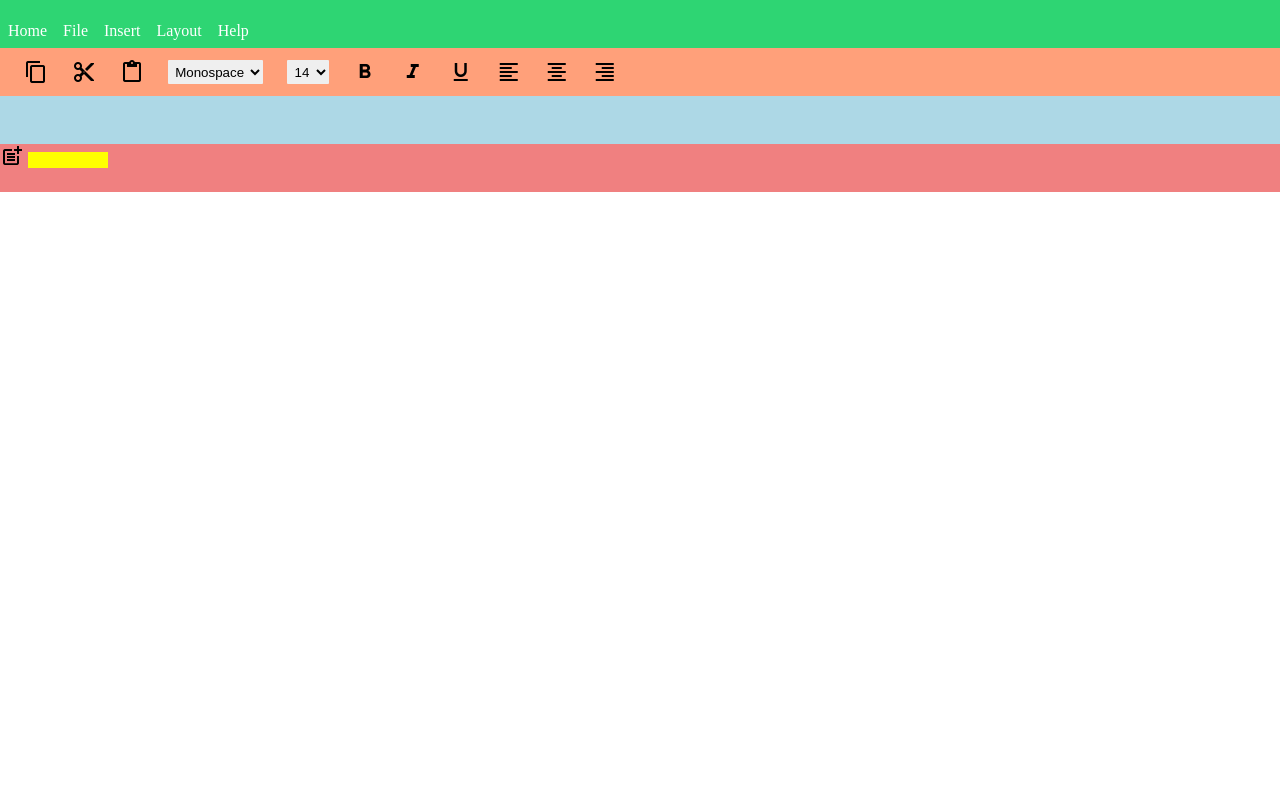
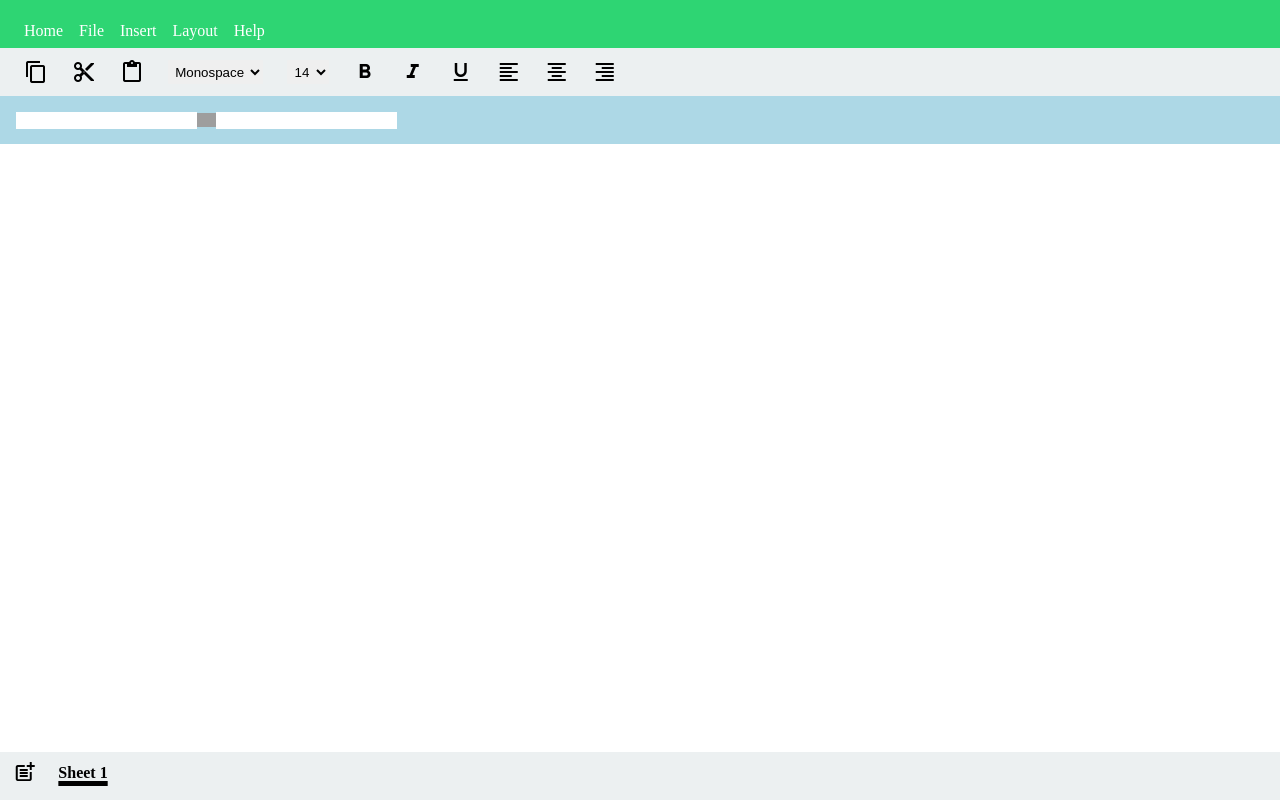
Before and after one commit to Zuber8040/Excel-Clone, a plain HTML site: page index.html in a window 1280 px wide. Drawn offline with Linux system fonts and the light colour scheme; grey boxes are pictures that could not be loaded.

Commit message:
third day

```diff
--- a/index.html
+++ b/index.html
@@ -15,7 +15,7 @@
     <link rel="preconnect" href="https://fonts.googleapis.com">
     <!--  -->
 
-    <title>Excel</title>
+    <title>Excel Clone</title>
   </head>
   <body>
     <!--
@@ -61,14 +61,21 @@ content_cut
       <span class="material-icons"> format_align_center </span>
       <span class="material-icons"> format_align_right </span>
     </div>
-    <div class="formula-action-cont"></div>
+    <div class="formula-action-cont">
+        <input type="text" readonly class="address-bar">
+        <img class="formula-icon"  src="https://img.icons8.com/ios-glyphs/30/000000/formula-fx.png"/>
+        <input type="text" class="formula-bar">
+    </div>
     <div class="grid-cont"></div>
     <div class="sheet-action-cont">
-      <span class="material-icons">
-        post_add
-        </span>
+      <div class="sheet-add-icon">
+        <span class="material-icons">
+          post_add
+          </span>
+      </div>
+
         <div class="sheets-folder-cont">
-
+              <div class="sheet-folder">Sheet 1</div>
         </div>
     </div>
   </body>
--- a/style.css
+++ b/style.css
@@ -10,6 +10,7 @@ body{
     background-color:#2ed573;
     display: flex;
     align-items: flex-end;
+    padding-left: 1rem;
 }
 .page-action{
     margin: 0.5rem;
@@ -25,7 +26,7 @@ body{
 
 .cellprops-actions-cont{
     height: 3rem;
-    background-color: lightsalmon;
+    background-color:#ecf0f1;
     display: flex;
     align-items: center;
     padding-left: 1rem;
@@ -43,19 +44,52 @@ body{
 .formula-action-cont{
     height: 3rem;
     background-color: lightblue;
-
+    padding-left: 1rem;
+    display: flex;
+    align-items: center;
+}
+.formula-icon{
+    /* height: 1.2rem; */
+    width: 1.2rem;
+}
+.formula-action-cont > input{
+    border: none;
+    outline: none;
 }
 
 .sheet-action-cont{
     height: 3rem;
-    background-color: lightcoral;
+    width: 100vw;
+    position: absolute;
+    bottom: 0;
+    display: flex;
+    align-content: center;
+    padding:  0.5rem 0.5rem;
+    gap: 1rem;
+    background-color: #ecf0f1;
+}
+.sheet-action-cont>*{
+    display: inline-block;
+}
+.sheet-add-icon{
+    margin-left: 0.3rem;
+    margin-right: 0.3rem;
+    width :2vw;
+}
+.sheets-folder-cont{
+    display: flex;
+    align-items: center;
+    height: 80%;
+    width: 5rem;
+    /* background-color: yellow; */
+    width: calc( 100vw - 2vw );
+}
+.sheet-folder{
+    text-decoration: underline;
+    font-weight: bold;
+    text-decoration-thickness: 5px;
+
 }
 .grid-cont{
-    height: calc(100vh-12rem);
+    height: calc(100vh - 3rem - 3rem - 3rem - 3rem);
 }
-.sheets-folder-cont{
-    height: 1rem;
-    width: 5rem;
-    background-color: yellow;
-    display: inline-block;
-}
```
